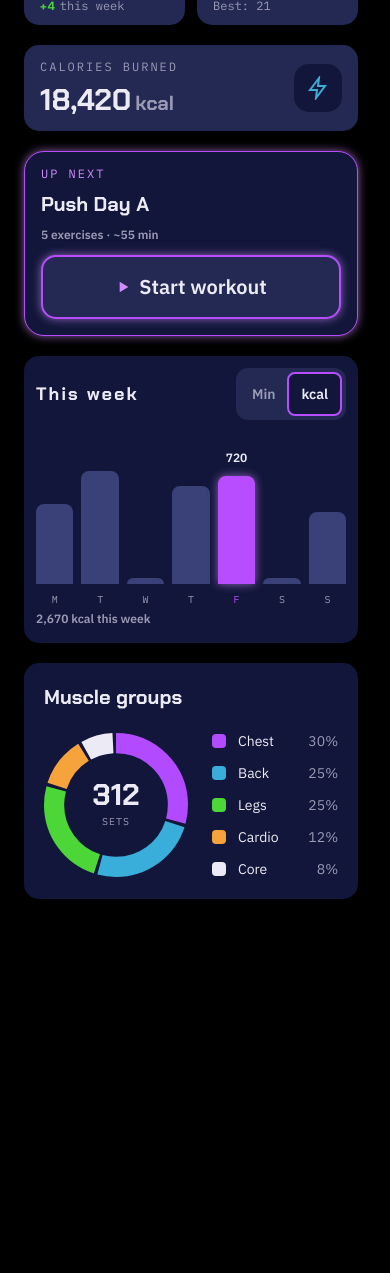
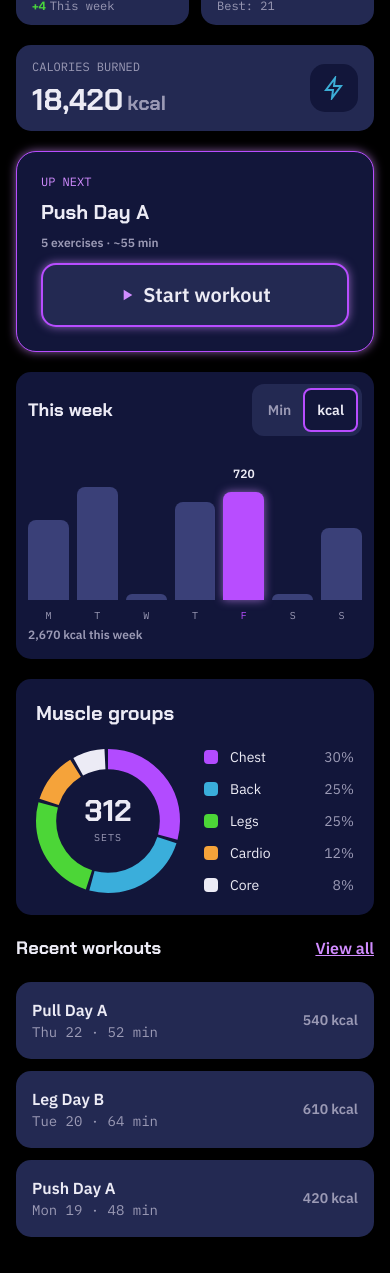
Before and after one commit to HazemRDWN/FitPlanner, a website: page dashboard.html in a window 390 px wide. Shown: the part 262-1535 px from the top of the page. Before the commit the page ends 1185 px from the top, so only its background shows below. Drawn offline with Linux system fonts and the light colour scheme.

Commit message:
dashboard mobile finished

```diff
--- a/dashboard.html
+++ b/dashboard.html
@@ -75,7 +75,7 @@
                 </nav>
             </aside>
 
-            <div class="flex flex-col p-6 pt-0">
+            <div class="mx-auto flex w-full min-w-0 max-w-5xl flex-col px-4 pb-6 pt-0 lg:px-8">
 
                 <p class="font-mono text-muted text-[12px] leading-[3] tracking-[2px] lg:text-[64px] lg:max-w-[350px]">FRI · 23 OCT</p>
                 <h1 class="font-display text-[30px] font-bold leading-[1.04] lg:text-[64px] lg:max-w-[350px]">Welcome back, Youssef</h1>
@@ -84,11 +84,11 @@
 
                     <div class="flex flex-col justify-start rounded-control bg-surface-2 p-4 gap-3 lg:flex-col">
 
-                        <p class="font-mono text-muted text-[12px] leading-[1] tracking-[2px] lg:text-[64px] lg:max-w-[350px]">WORKOUTS</p>
+                        <p class="font-mono text-muted text-[12px] leading-[1] lg:text-[64px] lg:max-w-[350px]">WORKOUTS</p>
                         <h1 class="font-display text-[30px] font-bold leading-[1] lg:text-[64px] lg:max-w-[350px]">48</h1>
                         <div class="flex flex-row">
 
-                            <p class="font-display text-success text-[12px] leading-[0.5] tracking-[1px] lg:text-[64px] lg:max-w-[350px] mr-1">+4</p> <p class="font-mono text-muted text-[12px] leading-[0.5] lg:text-[64] lg:max-w-[350px]">this week</p>
+                            <p class="font-display text-success text-[12px] leading-[0.5] lg:text-[64px] lg:max-w-[350px] mr-1">+4</p> <p class="font-mono text-muted text-[12px] leading-[0.5] lg:text-[64] lg:max-w-[350px]">This week</p>
 
                         </div>
 
@@ -96,7 +96,7 @@
 
                     <div class="flex flex-col justify-start rounded-control bg-surface-2 p-4 gap-3 lg:flex-col">
 
-                        <p class="font-mono text-muted text-[12px] leading-[1] tracking-[2px] lg:text-[64px] lg:max-w-[350px]">STREAK</p>
+                        <p class="font-mono text-muted text-[12px] leading-[1] lg:text-[64px] lg:max-w-[350px]">STREAK</p>
                         <div class="flex flex-row items-baseline">
 
                             <h1 class="font-display text-[30px] font-bold leading-[1] lg:text-[64px] lg:max-w-[350px]">12</h1> <h1 class="font-display text-muted text-[20px] font-bold leading-[1] lg:text-[64] lg:max-w-[350px] ml-1">days</h1>
@@ -108,7 +108,7 @@
 
                     <div class="relative flex flex-col col-span-2 justify-start rounded-control bg-surface-2 p-4 gap-3 lg:flex-col">
 
-                        <p class="font-mono text-muted text-[12px] leading-[1] tracking-[2px] lg:text-[64px] lg:max-w-[350px]">CALORIES BURNED</p>
+                        <p class="font-mono text-muted text-[12px] leading-[1] lg:text-[64px] lg:max-w-[350px]">CALORIES BURNED</p>
                         <div class="flex flex-row items-baseline">
 
                             <h1 class="font-display text-[30px] font-bold leading-[1] lg:text-[64px] lg:max-w-[350px]">18,420</h1> <h1 class="font-display text-muted text-[20px] font-bold leading-[1] lg:text-[64] lg:max-w-[350px] ml-1">kcal</h1>
@@ -127,9 +127,9 @@
 
                     </div>
 
-                    <div aria-hidden="true" class="flex flex-col col-span-2 gap-3 rounded-card border border-accent bg-surface-1 p-4 shadow-glow lg:flex-1 lg:gap-4 lg:p-6">
+                    <div aria-hidden="true" class="flex flex-col col-span-2 gap-3 rounded-card border border-accent bg-surface-1 p-6 shadow-glow lg:flex-1 lg:gap-4 lg:p-6">
 
-                        <p class="font-mono text-accent-soft text-[12px] leading-[1] tracking-[2px] lg:text-[64px] lg:max-w-[350px]">UP NEXT</p>
+                        <p class="font-mono text-accent-soft text-[12px] leading-[1] lg:text-[64px] lg:max-w-[350px]">UP NEXT</p>
                         <h1 class="font-display text-[20px] font-bold leading-[1.2] lg:text-[64px] lg:max-w-[350px]">Push Day A</h1>
                         <p class="font-semibold text-muted text-[12px] leading-[1.2] lg:text-[64px] lg:max-w-[350px]">5 exercises · ~55 min</p>
                         <a href="workout.html" class="flex min-h-16 gap-2 items-center justify-center rounded-control bg-surface-2 px-7 text-xl font-semibold border-accent border-2 shadow-glow lg:hidden">
@@ -143,7 +143,7 @@
 
                         <div class="flex items-center justify-between">
 
-                            <p class="font-display text-[18px] leading-[2] tracking-[2px] lg:text-[64px] lg:max-w-[350px]">This week</p>
+                            <p class="font-display text-[18px] leading-[2] lg:text-[64px] lg:max-w-[350px]">This week</p>
 
                             <div class="flex items-center gap-0 rounded-xl bg-surface-2 p-1">
 
@@ -277,6 +277,62 @@
 
                     </div>
 
+                    <div class="flex col-span-2 justify-between items-baseline">
+
+                        <p class="font-display text-[18px] lg:text-[64px] lg:max-w-[350px]">Recent workouts</p>
+
+                        <a href="history.html" class="flex font-semibold text-accent-soft text-md underline">View all</a>
+
+                    </div>
+
+                    <div class="col-span-2">
+
+                        <div class="flex flex items-center justify-between col-span-2 rounded-control bg-surface-2 p-4 gap-3 lg:flex-col">
+
+                            <div class="flex flex-col">
+
+                                <h1 class="font-semibold text-[16px] leading-[1.5] lg:text-[64px] lg:max-w-[350px]">Pull Day A</h1>
+
+                                <p class="font-mono text-muted text-[14px] leading-[1.5] lg:text-[64px] lg:max-w-[350px]">Thu 22 · 52 min</p>
+
+                            </div>
+
+                                <p class="font-semibold text-muted text-[14px] lg:text-[64px] lg:max-w-[350px]">540 kcal</p>
+
+                        </div>
+
+                        <div class="flex flex items-center justify-between col-span-2 my-3 rounded-control bg-surface-2 p-4 gap-3 lg:flex-col">
+
+                            <div class="flex flex-col">
+
+                                <h1 class="font-semibold text-[16px] leading-[1.5] lg:text-[64px] lg:max-w-[350px]">Leg Day B</h1>
+
+                                <p class="font-mono text-muted text-[14px] leading-[1.5] lg:text-[64px] lg:max-w-[350px]">Tue 20 · 64 min</p>
+
+                            </div>
+
+                                <p class="font-semibold text-muted text-[14px] lg:text-[64px] lg:max-w-[350px]">610 kcal</p>
+
+                        </div>
+
+                        <div class="flex flex items-center justify-between col-span-2 my-3 rounded-control bg-surface-2 p-4 gap-3 lg:flex-col">
+
+                            <div class="flex flex-col">
+
+                                <h1 class="font-semibold text-[16px] leading-[1.5] lg:text-[64px] lg:max-w-[350px]">Push Day A</h1>
+
+                                <p class="font-mono text-muted text-[14px] leading-[1.5] lg:text-[64px] lg:max-w-[350px]">Mon 19 · 48 min</p>
+
+                            </div>
+
+                                <p class="font-semibold text-muted text-[14px] lg:text-[64px] lg:max-w-[350px]">420 kcal</p>
+
+                        </div>
+
+                    </div>
+
+                </div>
+
             </div>
 
         </main>
```
Also changed, not shown: dist/output.css. Lines whose indentation alone changed are shown as unchanged.
